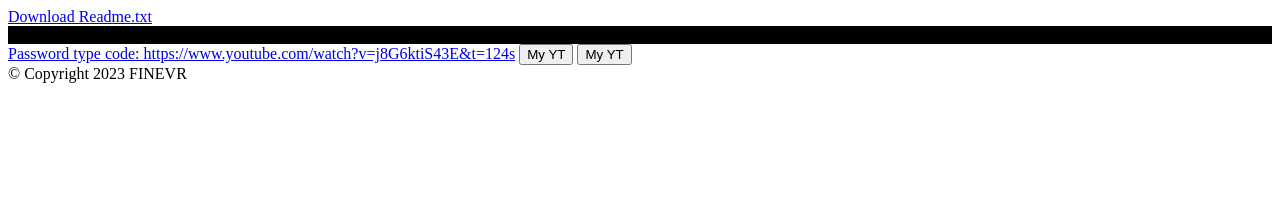
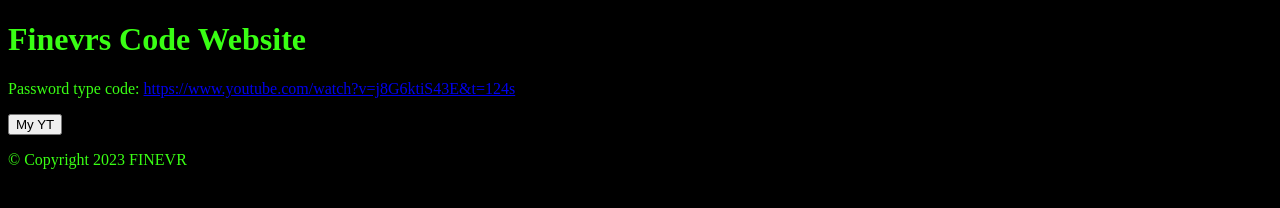
Before and after one commit to Finevr/Finevr-website, a plain HTML site: page index.html in a window 1280 px wide. Drawn offline with Linux system fonts and the light colour scheme.

Commit message:
Update index.html

```diff
--- a/index.html
+++ b/index.html
@@ -1,6 +1,18 @@
-<a href="downloads/Readme.txt" download="Readme.txt">Download Readme.txt</a>
-<div style="background-color: black; color: neon green;">Finevrs code website</div>
-<a href="https://www.youtube.com/watch?v=j8G6ktiS43E&t=124s" target="_blank">Password type code: https://www.youtube.com/watch?v=j8G6ktiS43E&t=124s</a>
-<button onclick="window.open('https://www.youtube.com/@Finevr101')">My YT</button>
-<button onclick="window.open('https://www.youtube.com/@Finevr101')">My YT</button>
-<div>&copy; Copyright 2023 FINEVR</div>
+<!DOCTYPE html>
+<html>
+<head>
+	<title>Finevrs Code Website</title>
+	<style>
+		body {
+			background-color: black;
+			color: #39ff14;
+		}
+	</style>
+</head>
+<body>
+	<h1>Finevrs Code Website</h1>
+	<p>Password type code: <a href="https://www.youtube.com/watch?v=j8G6ktiS43E&t=124s" target="_blank">https://www.youtube.com/watch?v=j8G6ktiS43E&t=124s</a></p>
+	<button onclick="window.open('https://www.youtube.com/@Finevr101')">My YT</button>
+	<p>&copy; Copyright 2023 FINEVR</p>
+</body>
+</html>
```
